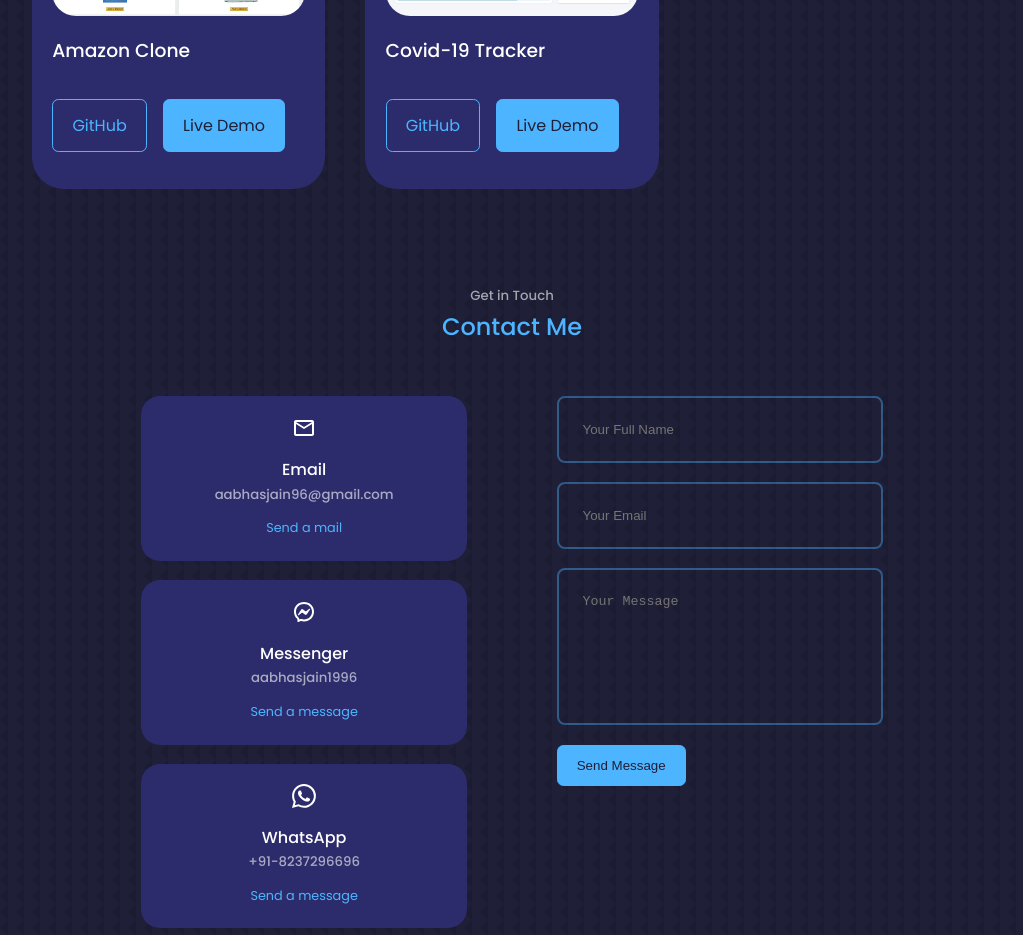
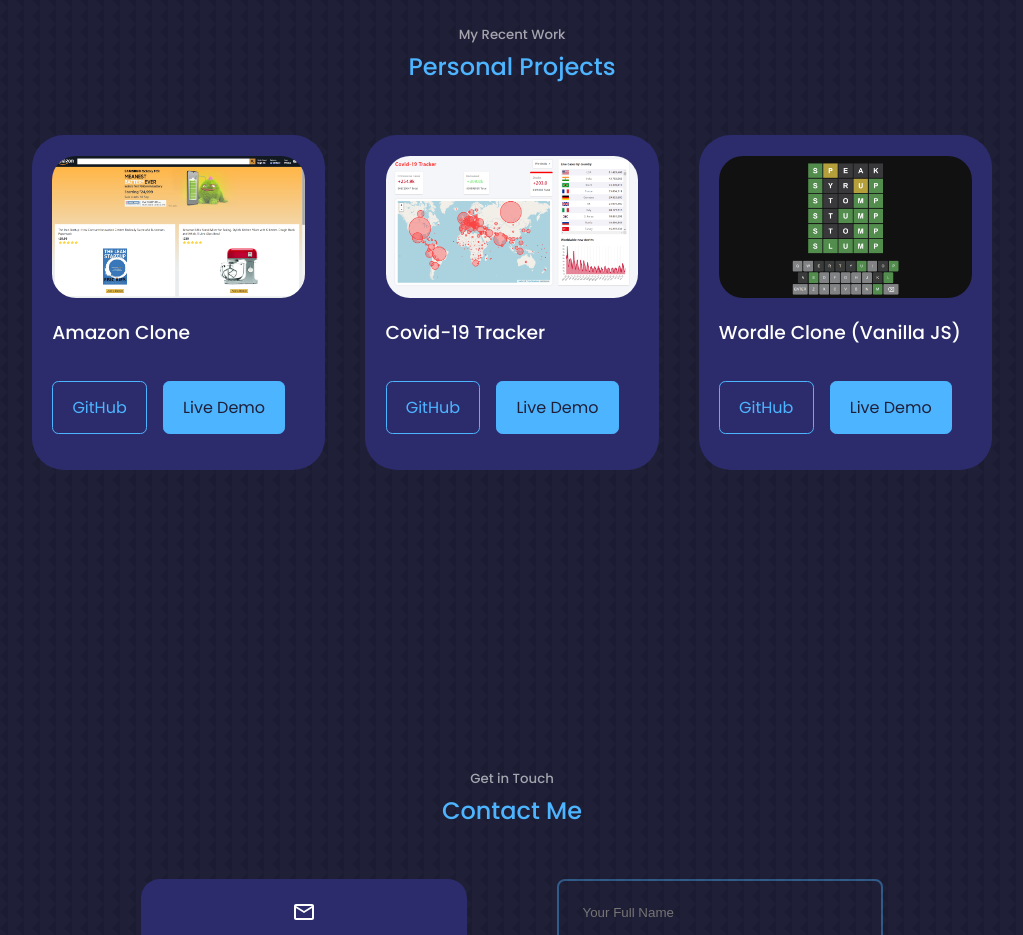
Before and after one commit to Aabhas-Jain/portfolio-react-app, a React (Create React App) app: page / in a window 1280 px wide. Shown: the part 2280-3215 px from the top of the page, without its empty margins (128-1151 px from the left). Built offline with nearby package versions, Linux system fonts and the light colour scheme.

Commit message:
Added Wordle Clone project

```diff
--- a/src/data/PortfolioData.js
+++ b/src/data/PortfolioData.js
@@ -1,7 +1,7 @@
 
 import IMG1 from "../assets/portfolio1.png";
 import IMG2 from "../assets/portfolio2.png";
-import IMG3 from "../assets/portfolio3.jpg";
+import IMG3 from "../assets/wordle-clone.png";
 import IMG4 from "../assets/portfolio4.jpg";
 import IMG5 from "../assets/portfolio5.png";
 import IMG6 from "../assets/portfolio6.jpg";
@@ -21,13 +21,13 @@
     github: "https://github.com/Aabhas-Jain/covid-19-tracker",
     demo: "https://covid-19-tracker-9b01a.web.app/",
   },
-  // {
-  //   id: 3,
-  //   image: IMG3,
-  //   title: "Project Title 3",
-  //   github: "https://github.com",
-  //   demo: "https://github.com",
-  // },
+  {
+    id: 3,
+    image: IMG3,
+    title: "Wordle Clone (Vanilla JS)",
+    github: "https://github.com/Aabhas-Jain/wordle-clone-vanilla-js",
+    demo: "https://aabhas-jain.github.io/wordle-clone-vanilla-js/",
+  },
   // {
   //   id: 4,
   //   image: IMG4,
--- a/src/index.css
+++ b/src/index.css
@@ -56,6 +56,7 @@
 }
 
 section{
+    height: 85vh;
     padding-top: 2rem;
     margin-top: 4rem;
 }
```
Also changed, not shown: src/assets/wordle-clone.png (added).
